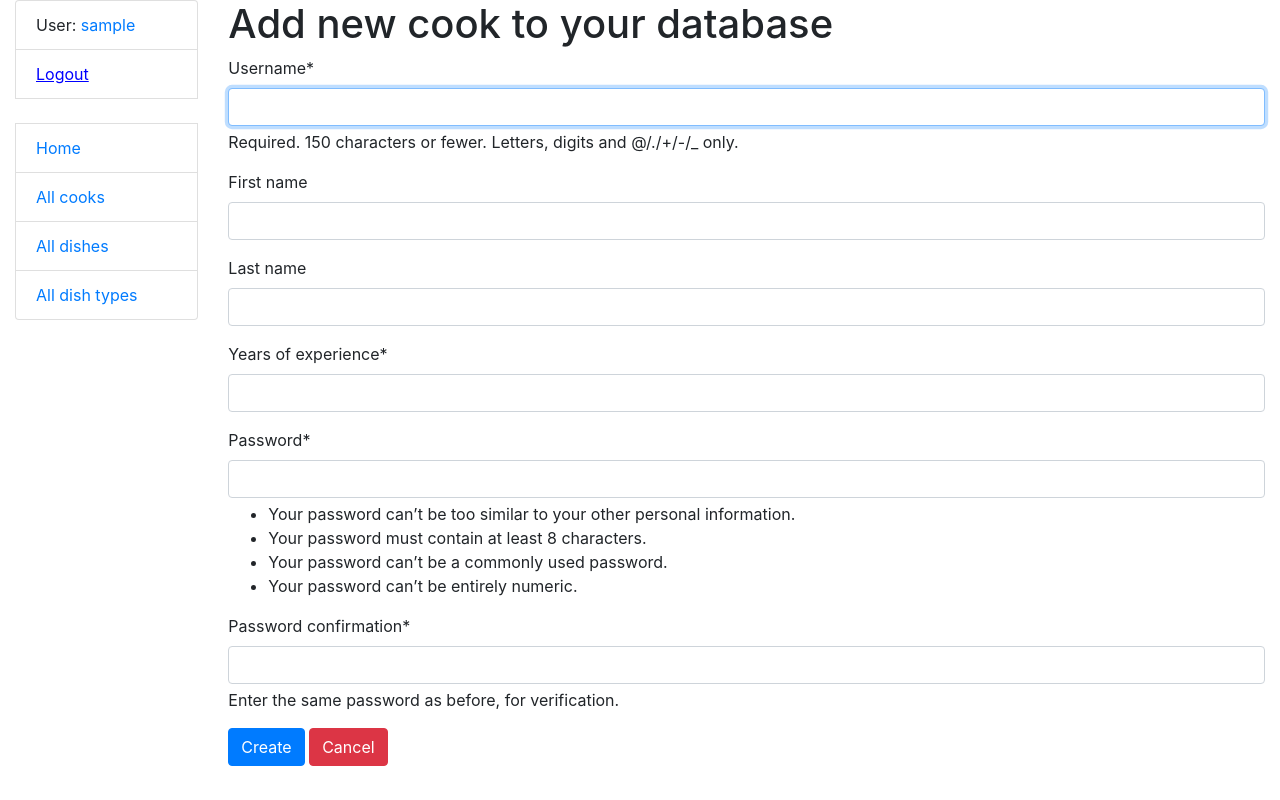
After one commit to NazarShevtsov/restaurants-kitchen, a Django app: page /cooks/create/ in a window 1280 px wide. The commit adds this page. Run offline with Django 5.2, Linux system fonts and the light colour scheme; the visitor is signed in with stand-in values (Sample User, id 1); some libraries are stand-ins or nearby versions.

Commit message:
Create form for Cook

```diff
--- /dev/null
+++ b/menu/forms.py
@@ -0,0 +1,13 @@
+from django.contrib.auth.forms import UserCreationForm
+
+from menu.models import Cook
+
+
+class CookCreationForm(UserCreationForm):
+    class Meta:
+        model = Cook
+        fields = UserCreationForm.Meta.fields + (
+            "first_name",
+            "last_name",
+            "years_of_experience",
+        )
--- a/menu/urls.py
+++ b/menu/urls.py
@@ -1,12 +1,14 @@
 from django.urls import path, include
 
-from menu.views import index, DishListView, DishDetailView, DishTypeListView, CookListView, CookDetailView
+from menu.views import index, DishListView, DishDetailView, DishTypeListView, CookListView, CookDetailView, \
+    CookCreateView
 
 urlpatterns = [
     path("", index, name="index"),
     path("dish-type/", DishTypeListView.as_view(), name="dish-type-list"),
     path("dishes/", DishListView.as_view(), name="dish-list"),
     path("dishes/<int:pk>/", DishDetailView.as_view(), name="dish-detail"),
+    path("cooks/create/", CookCreateView.as_view(), name="cook-create"),
     path("cooks/", CookListView.as_view(), name="cook-list"),
     path("cooks/<int:pk>/", CookDetailView.as_view(), name="cook-detail")
 ]
--- a/menu/views.py
+++ b/menu/views.py
@@ -2,8 +2,10 @@ from django.contrib.auth.decorators import login_required
 from django.contrib.auth.mixins import LoginRequiredMixin
 from django.http import HttpResponse
 from django.shortcuts import render
+from django.urls import reverse_lazy
 from django.views import generic
 
+from menu.forms import CookCreationForm
 from menu.models import Cook, Dish, DishType
 
 
@@ -39,6 +41,13 @@ class DishDetailView(LoginRequiredMixin, generic.DetailView):
     model = Dish
 
 
+class CookCreateView(LoginRequiredMixin, generic.CreateView):
+    model = Cook
+    form_class = CookCreationForm
+    success_url = reverse_lazy("menu:cook-list")
+    template_name = "menu/cook_create.html"
+
+
 class CookListView(LoginRequiredMixin, generic.ListView):
     model = Cook
     paginate_by = 5
--- a/restaurants_kitchen/settings.py
+++ b/restaurants_kitchen/settings.py
@@ -69,6 +69,7 @@ TEMPLATES = [
         },
     },
 ]
+CRISPY_TEMPLATE_PACK = "bootstrap4"
 
 WSGI_APPLICATION = 'restaurants_kitchen.wsgi.application'
 
--- /dev/null
+++ b/templates/menu/cook_create.html
@@ -0,0 +1,17 @@
+{% extends "base.html" %}
+{% load crispy_forms_filters %}
+
+{% block content %}
+  <h1>Add new cook to your database</h1>
+
+  <form method="post" action="">
+    {% csrf_token %}
+    {{ form|crispy }}
+    <input type="submit" value="Create" class="btn btn-primary">
+    <a href="{% url "menu:cook-list" %}" style="color: white; text-decoration: none" class="btn btn-danger">
+      Cancel
+    </a>
+  </form>
+
+
+{% endblock %}
--- a/templates/menu/cook_list.html
+++ b/templates/menu/cook_list.html
@@ -1,7 +1,9 @@
 {% extends "base.html" %}
 
 {% block content %}
-	<h1>Info of all our cooks</h1>
+  <h1>Info of all our cooks
+    <a href="{% url 'menu:cook-create' %}" class="btn btn-primary link-to-page">Add new cook</a>
+  </h1>
 
   <table>
     <tr>
```
